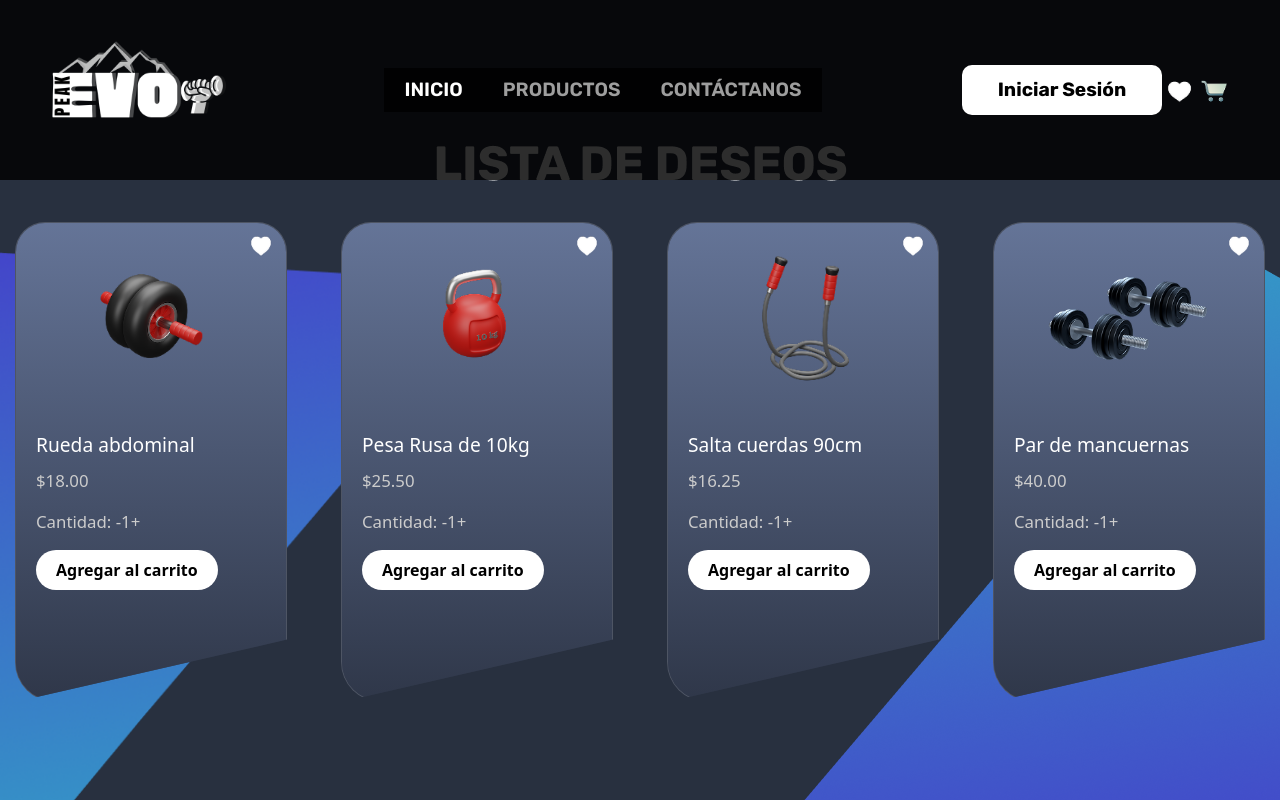
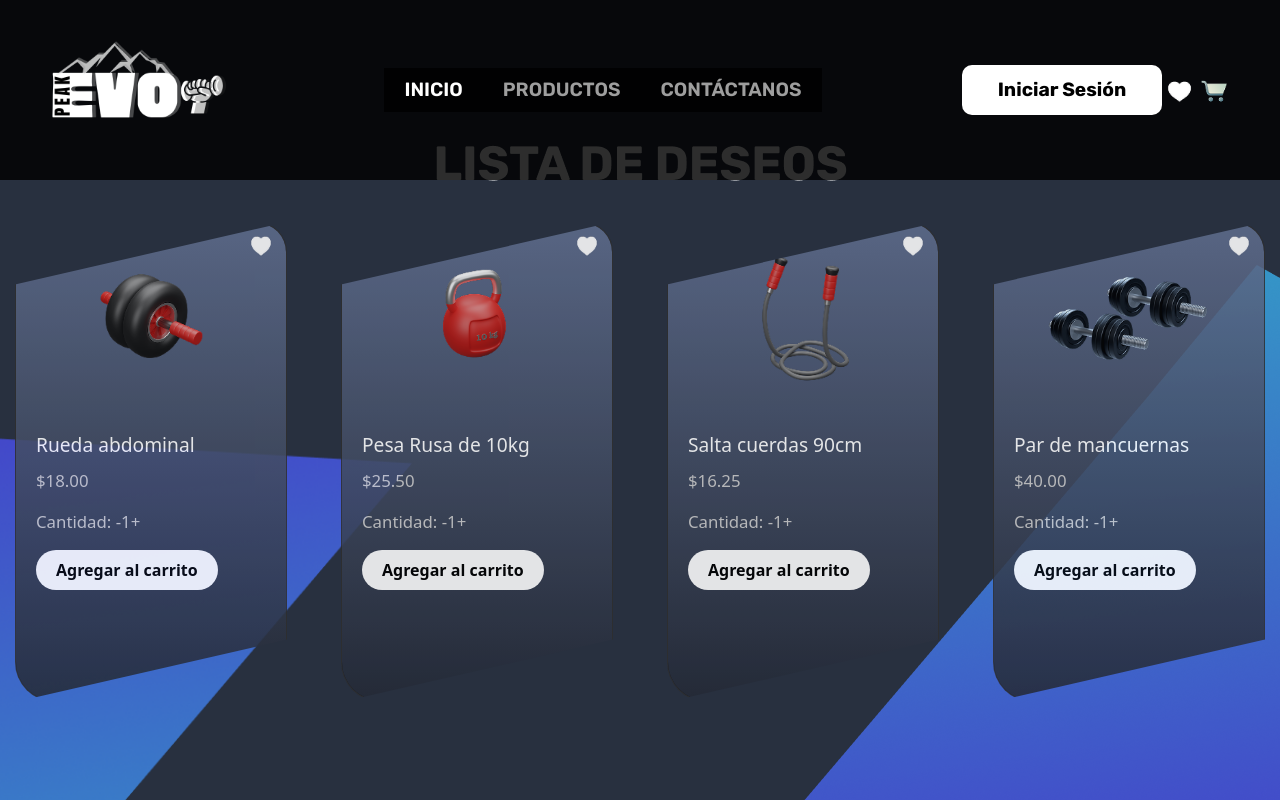
Before and after one commit to imanollramirez/EvoPeak_Online_Shop, a React (Vite) app in the folder frontend/evo-peak/: page /wishlist in a window 1280 px wide. Shown: the top 800 px of the page. Built offline with nearby package versions, Linux system fonts and the light colour scheme.

Commit message:
Some issues fixed on Products.jsx and Products.css

```diff
--- a/frontend/evo-peak/src/components/filterPill.css
+++ b/frontend/evo-peak/src/components/filterPill.css
@@ -8,6 +8,7 @@
     justify-content: center;
     margin: 30px auto;
     width: fit-content;
+    box-shadow: #000000 20px;
   }
 
   .filter-btn {
--- a/frontend/evo-peak/src/pages/products.css
+++ b/frontend/evo-peak/src/pages/products.css
@@ -34,8 +34,8 @@ body {
 
   .triangulo-izquierdo {
     position: absolute;
-    bottom: 0;
-    left: 0;
+    bottom: -180px;
+    left: -100px;
     width: 40%;
     height: auto;
     max-height: 300%;
@@ -64,16 +64,17 @@ body {
   }
 
   .card {
-    background-color: #2f3749;
+    background-color: #0a0a0a;
+    opacity: 87%;
     color: white;
-    border: 1px solid rgba(255, 255, 255, 0.15); /* Original */
+    border: 1px solid rgba(255, 255, 255, 0.15); /* Borde original */
     border-radius: 30px 30px 40px 40px;
     box-shadow: none;
-    transition: transform 0.3s ease, border-color 0.3s ease; /* Añadido border-color en la transición */
+    transition: transform 0.3s ease, box-shadow 0.3s ease, border 0.3s ease;
     margin-bottom: 20px;
     position: relative;
     overflow: hidden;
-    clip-path: polygon(0 0, 100% 0, 100% 87%, 0 100%);
+    clip-path: polygon(0 13%, 100% 0, 100% 87%, 0% 100%);
   }
 
   .card::before {
@@ -85,12 +86,17 @@ body {
     height: 100%;
     background: linear-gradient(to bottom, rgba(110, 127, 165, 0.85) 0%, rgba(47, 55, 73, 0.7) 100%);
     z-index: 0;
+    transition: opacity 0.3s ease;
   }
 
   .card:hover {
-    transform: translateY(-7px);
-    border:  4px solid rgba(255, 255, 255, 0.8); /* Cambia el miedo a blanco neón suave */
-    box-shadow: 0 0 15px rgba(255, 255, 255, 0.5); /* Añade un suave resplandor */
+    transform: scale(1.05);
+    box-shadow: 0 0 20px rgba(255, 255, 255, 0.6);
+
+  }
+
+  .card:hover::before {
+    opacity: 0.3;
   }
 
 
```
Also changed, not shown: frontend/evo-peak/src/pages/products.jsx (line endings or trailing spaces).
